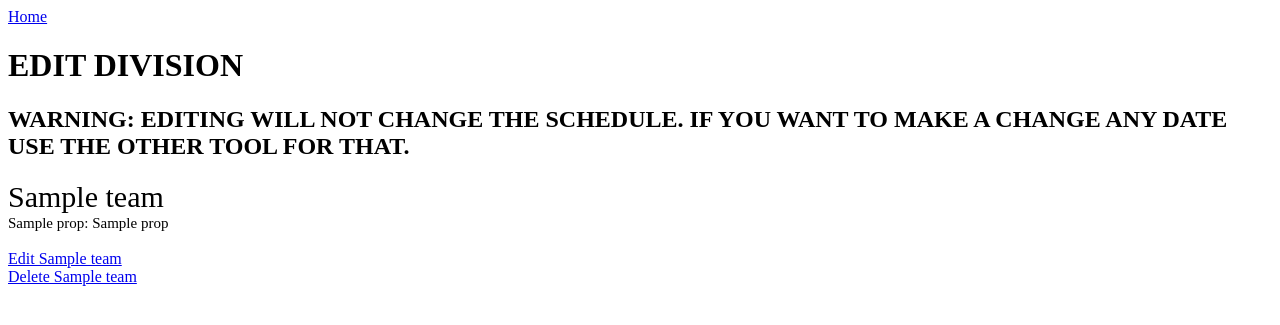
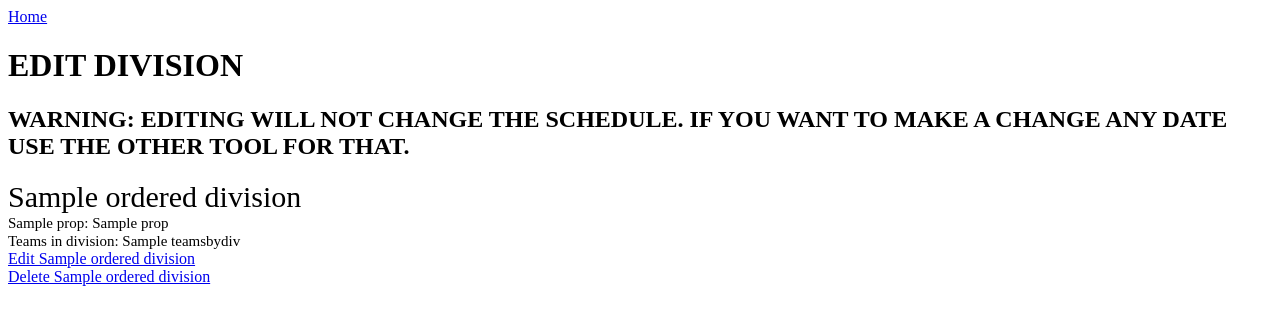
Before and after one commit to kidsfreej/Squash-League, a Flask app: template templates/selectdivisionedit.html in a window 1280 px wide. Shown: the top 325 px of the page. Run offline with Flask 2, Linux system fonts and the light colour scheme; the template is opened without the code that fills it: most values are stand-ins (such as "Sample title", 1, 10 or a date in 2020).

Commit message:
cool commit

```diff
--- a/templates/selectdivisionedit.html
+++ b/templates/selectdivisionedit.html
@@ -10,15 +10,21 @@
   <a href="/">Home</a>
   <h1>EDIT DIVISION</h1>
   <h2>WARNING: EDITING WILL NOT CHANGE THE SCHEDULE. IF YOU WANT TO MAKE A CHANGE ANY DATE USE THE OTHER TOOL FOR THAT.</h2>
-    {%for name in ordered_teams %}
-    {% set team = teams[name] %}
+    {%for name in ordered_divisions %}
+    {% set div = divisions[name] %}
   <span style="font-size:30px">{{name}}</span><br>
-        {% for prop in team.properties %}
+        {% for prop in div.properties %}
   <span style="font-size:15px"> {{prop.name}}: {{prop}}</span><br>
         {%endfor%}
+
+    <span style="font-size:15px">
+        Teams in division:
+            {{teamsbydiv[name]}}
+
+    </span>
         <br>
-  <a href="/editdivision?division={{urlparse(team.fullName)}}">Edit {{name}}</a><br>
-   <a href="/deletedivision?division={{urlparse(team.fullName)}}">Delete {{name}}</a><br>
+  <a href="/editdivision?division={{urlparse(divisions.fullName)}}">Edit {{name}}</a><br>
+   <a href="/deletedivision?division={{urlparse(divisions.fullName)}}">Delete {{name}}</a><br>
     {%endfor%}
 
 
```
